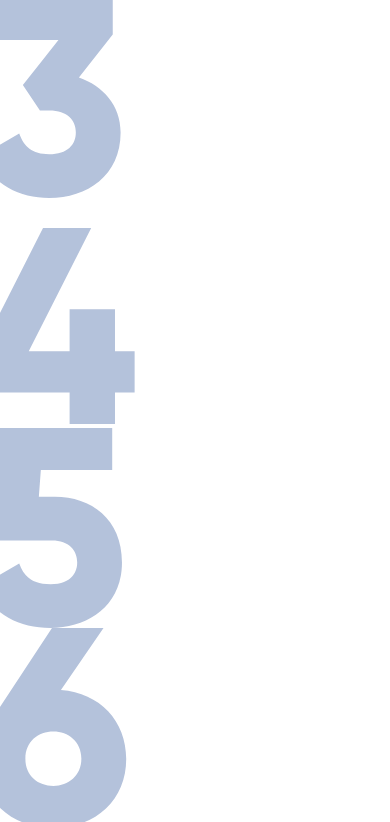
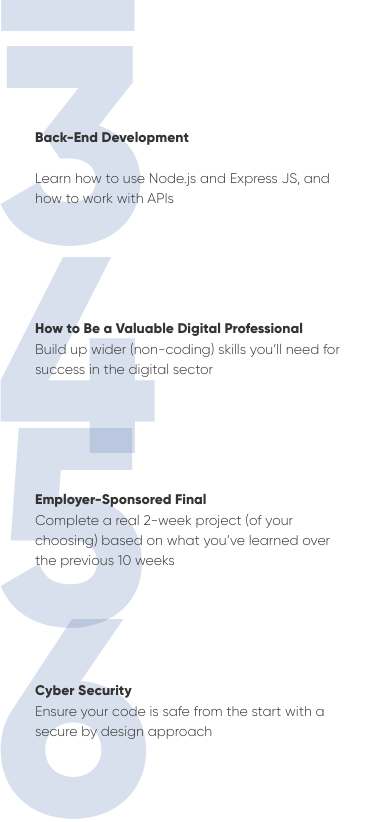
Before and after one commit to DK1085/myfirsthtml, a plain HTML site: page index.html in a window 390 px wide. Shown: the part 866-1688 px from the top of the page. Drawn offline with Linux system fonts and the light colour scheme.

Commit message:
added syllabus content and arranged numbers

```diff
--- a/index.html
+++ b/index.html
@@ -159,7 +159,7 @@
 		<div class="container-fluid info hideMe animated fadeIn" id="information">
 			<div class="row row1">
 				<div class="col-md-8 col1 animated fadeIn">
-					<h1 class="banner" id="intro">Unlike any <br> &emsp; other coding <br> school;</h1>
+					<h1 class="banner animated bounceInLeft" id="intro">Unlike any <br> &emsp; other coding <br> school;</h1>
 				</div>
 
 				<div class="col-md-4 col2 animated fadeIn">
@@ -171,27 +171,44 @@
 
 			</div>
 			<div class="row row2">
-				<div class="col-md-4 col4">
+				<div class="col-6 col-md-1 col4">
 					<h2 class="numbers">1</h2>
+				</div>
+				<div class="col-6 col-md-3" ><p class="syllabus"><b>Coding Fundamentals & the Principles of Good Technical Design.</b> <br><br>
 
-				</div>
-				<div class="col-md-4 col5">
+						Learn how to think like a programmer and creatively approach problem-solving.</p></div>
+				<div class="col-3 col-md-1 col5">
 						<h2 class="numbers">2</h2>
 				</div>
-				<div class="col-md-4 col6">
+				<div class="col-6 col-md-3"><p class="syllabus"><br><b>Front-End Development</b><br><br>
+
+						Get acquainted with HTML, CSS, SCSS, JavaScript, React, and Bootstrap</p></div>
+				<div class="col-3 col-md-1 col6">
 						<h2 class="numbers">3</h2>
 				</div>
+				<div class="col-6 col-md-3"><p class="syllabus"><br><b>Back-End Development</b><br><br>
+
+						Learn how to use Node.js and Express JS, and how to work with APIs</p></div>
 			</div>
 			<div class="row row3">
-			<div class="col-md-4 col4">
+			<div class="col-6 col-md-1 col4">
 					<h2 class="numbers">4</h2>
 			</div>
-			<div class="col-md-4 col5">
+			<div class="col-6 col-md-3"><p class="syllabus"><b>How to Be a Valuable Digital Professional</b> <br>
+
+					Build up wider (non-coding) skills you’ll need for success in the digital sector</p></div>
+			<div class="col-6 col-md-1 col5">
 					<h2 class="numbers">5</h2>
 			</div>
-			<div class="col-md-4 col6">
+			<div class="col-6 col-md-3"> <p class="syllabus"><b>Employer-Sponsored Final </b> <br>
+
+					Complete a real 2-week project (of your choosing) based on what you’ve learned over the previous 10 weeks</p></div>
+			<div class="col-6 col-md-1 col6">
 					<h2 class="numbers">6</h2>
 			</div>
+			<div class="col-6 col-md-3"><p class="syllabus"><b>Cyber Security</b>	<br>
+
+					Ensure your code is safe from the start with a secure by design approach</p></div>
 			</div>
 			</div>
 		</div>
--- a/test.css
+++ b/test.css
@@ -32,9 +32,10 @@ body {
     padding-top: 0;
     margin-top:0;
     line-height: 100%;
-    margin-left: -40px;
+    margin-left: -20px;
     opacity: 0.4;
     color: #4466A5;
+
 }
 
 .wrapper {
@@ -492,7 +493,7 @@ svg {
 
 .row1{
     background-image: url(unnamed.jpg);
-    background-position-y: -230px;
+    background-position-y: 0;
     height: 500px;
     background-size:cover;
     margin-top: -100px;
@@ -501,28 +502,27 @@ svg {
 }
 
 .row2{
-    margin-top: -75px;
-    margin-bottom: 30px;
+    margin-top: -50px;
+    margin-bottom: 0;
 }
-.col2{
-    float: right;
+
+.syllabus{
+    padding-top: 90px;
+    font-family: 'Gilroy-Light';
 }
 
 
-.col3 {
-    height: 200px;
-}
 
 .col4 {
-    height: 200px;
+    height: 300px;
 }
 
 .col5 {
-    height: 200px;
+    height: 300px;
 }
 
 .col6 {
-    height: 200px;
+    height: 300px;
 }
 
 .banner{
@@ -545,7 +545,7 @@ svg {
     color: white;
     margin-top: 0;
 
-    float:right;
+
 
 }
 
@@ -641,6 +641,17 @@ svg {
 
     }*/
 
+    .syllabus{
+        padding-top: 0px;
+        margin-top: -200px;
+        padding-left: 20px;
+        padding-right: 20px;
+    }
+
+    .numbers{
+        opacity: 0.2;
+    }
+
 
 
 }
```
